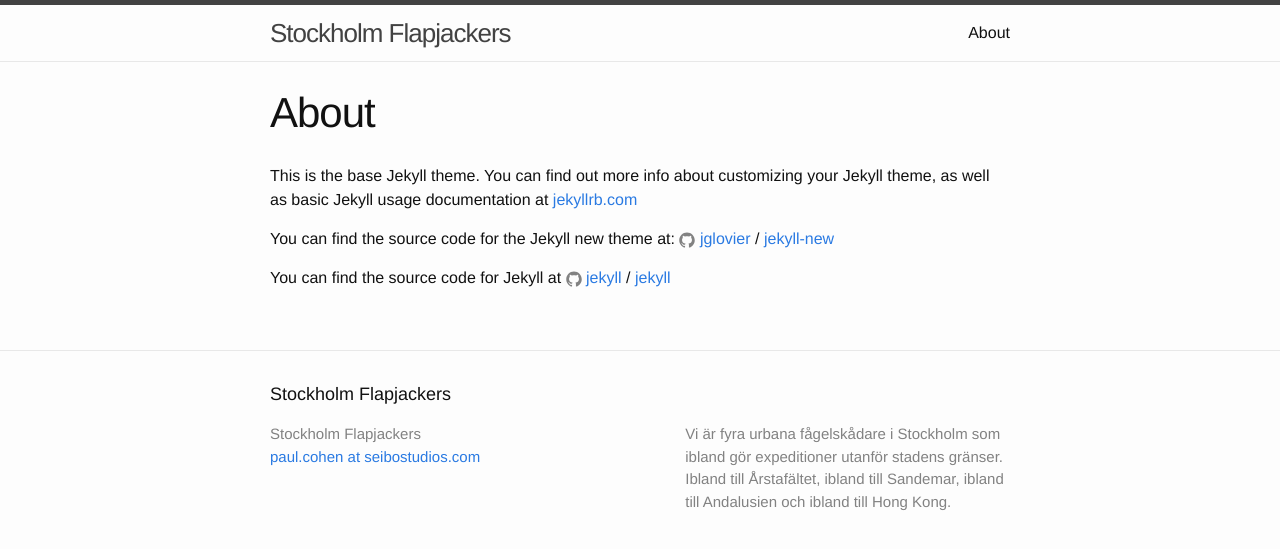
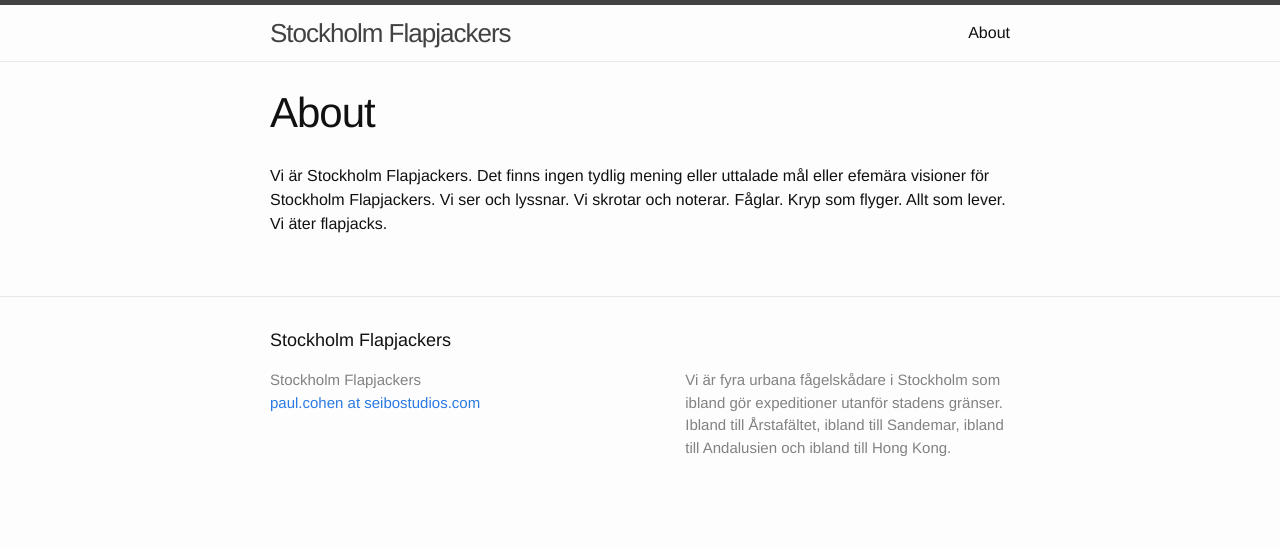
Before and after one commit to pacoispaco/flapjackers, a Jekyll site: the page built from docs/about.md, in a window 1280 px wide. Shown: the top 549 px of the page. Built offline with Jekyll 4.4.1, drawn with Linux system fonts in a browser that asks for light colours.

Commit message:
Edit 'about.md'

```diff
--- a/docs/about.md
+++ b/docs/about.md
@@ -4,12 +4,4 @@ title: About
 permalink: /about/
 ---
 
-This is the base Jekyll theme. You can find out more info about customizing your Jekyll theme, as well as basic Jekyll usage documentation at [jekyllrb.com](http://jekyllrb.com/)
-
-You can find the source code for the Jekyll new theme at:
-{% include icon-github.html username="jglovier" %} /
-[jekyll-new](https://github.com/jglovier/jekyll-new)
-
-You can find the source code for Jekyll at
-{% include icon-github.html username="jekyll" %} /
-[jekyll](https://github.com/jekyll/jekyll)
+Vi är Stockholm Flapjackers. Det finns ingen tydlig mening eller uttalade mål eller efemära visioner för Stockholm Flapjackers. Vi ser och lyssnar. Vi skrotar och noterar. Fåglar. Kryp som flyger. Allt som lever. Vi äter flapjacks.
```
